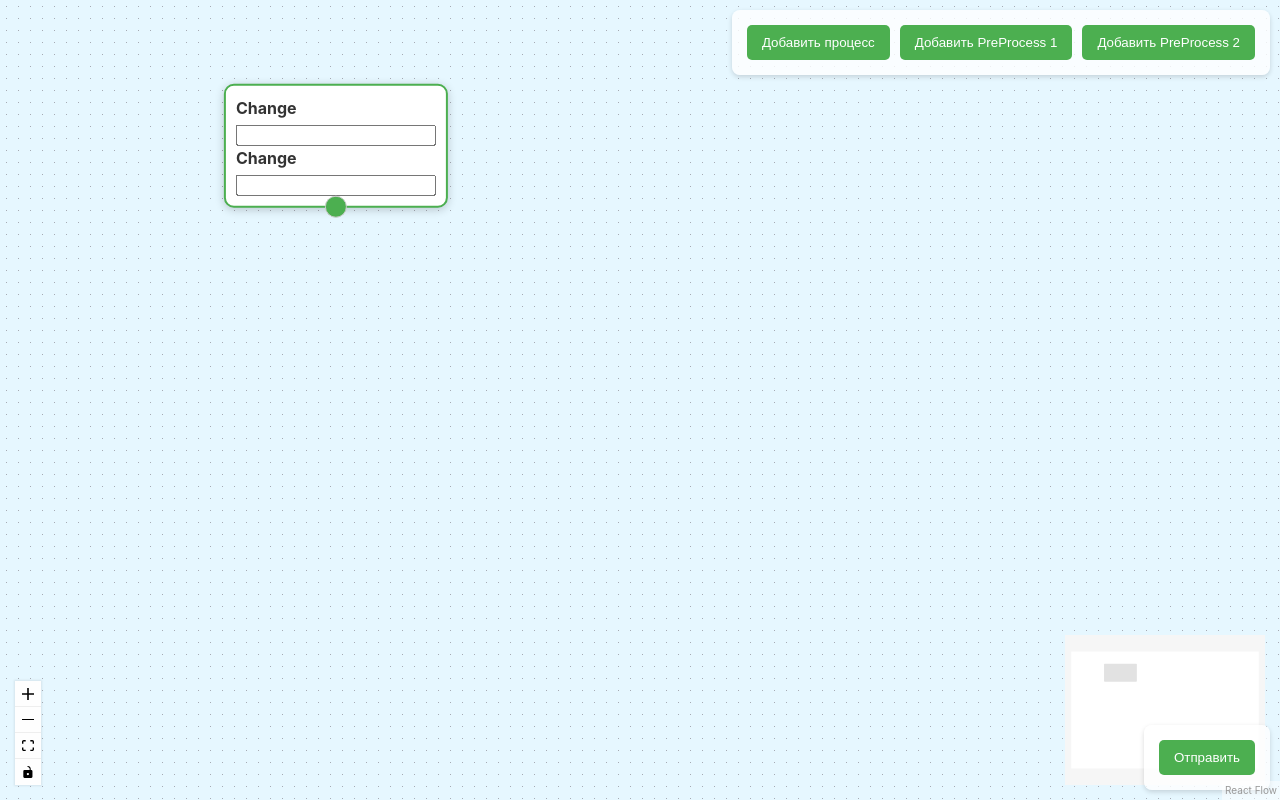
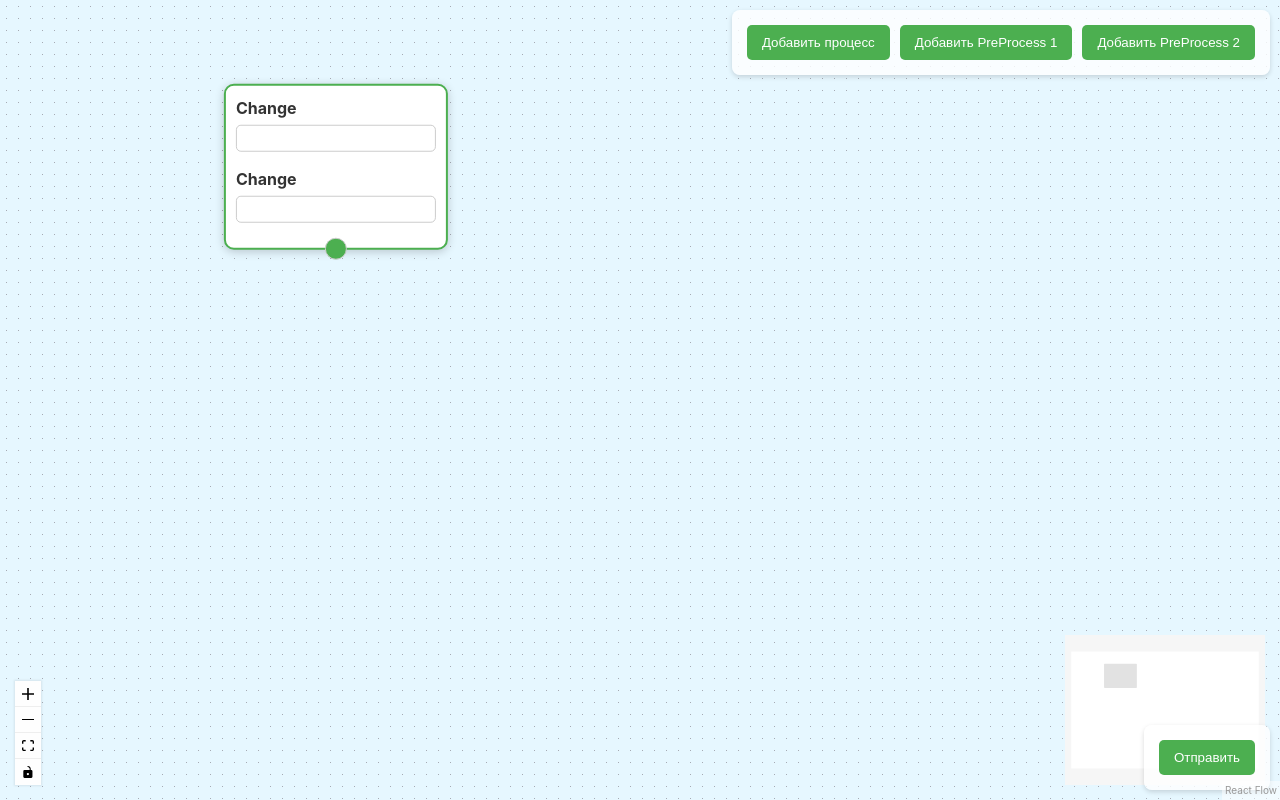
Before and after one commit to SancheSLozovoy/react-flow-app, a React (Vite) app: page / in a window 1280 px wide. Both pictures are taken after a click on the button "Добавить процесс". Built offline with nearby package versions, Linux system fonts and the light colour scheme.

Commit message:
feat: added style to process inputs

```diff
--- a/src/entities/Process/ui/Process.tsx
+++ b/src/entities/Process/ui/Process.tsx
@@ -47,6 +47,7 @@ const Process: React.FC<ProcessNodeProps> = ({ data, id, isConnectable }) => {
           name="input1"
           value={input1Value}
           onChange={(e) => setInput1Value(e.target.value)}
+          className="nodrag"
         />
         <label
           className='label'
@@ -62,6 +63,7 @@ const Process: React.FC<ProcessNodeProps> = ({ data, id, isConnectable }) => {
           name="input2"
           value={input2Value}
           onChange={(e) => setInput2Value(e.target.value)}
+          className="nodrag"
         />
       </div>
       <Handle className='handle' type="source" position={Position.Bottom} isConnectable={isConnectable} />
```
